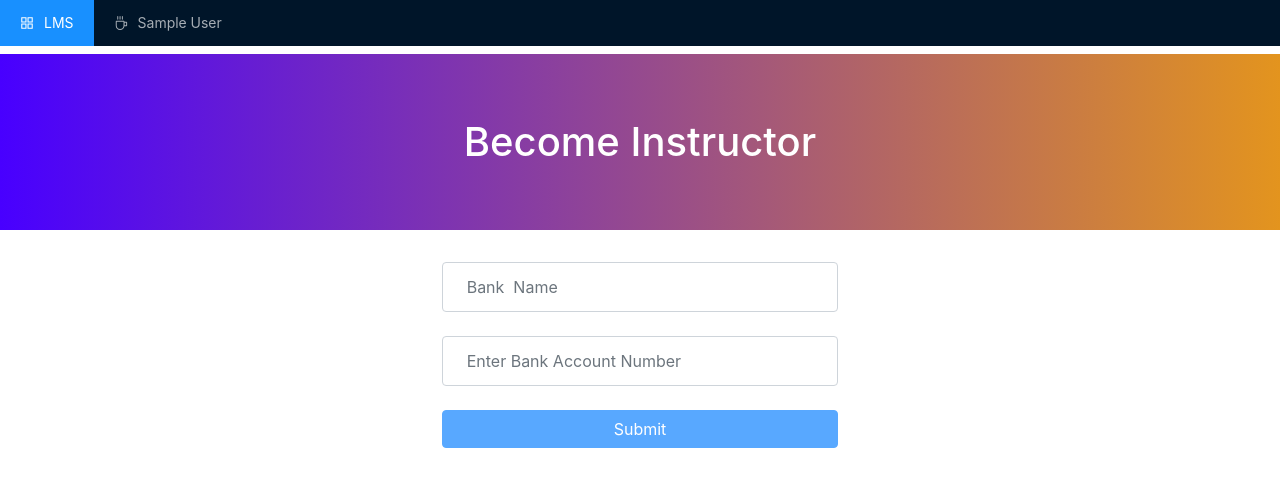
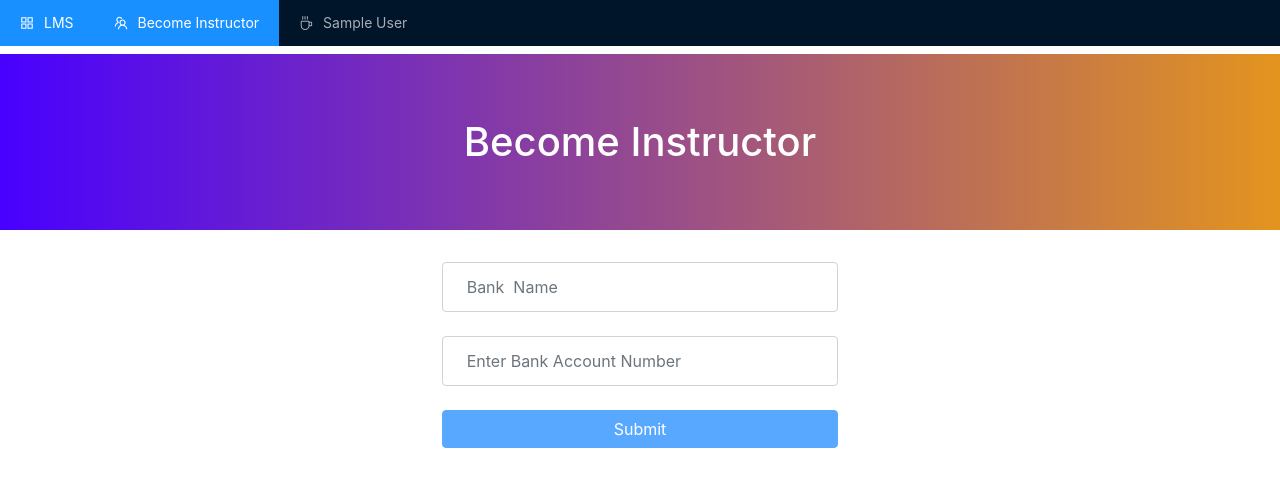
Before and after one commit to aimanskie/lms-client, a Next.js app: page /user/new-instructor in a window 1280 px wide. Shown: the top 486 px of the page. Built offline with nearby package versions, Linux system fonts and the light colour scheme; no server answers; sample sign-in values are in the browser's storage.

Commit message:
redirect

```diff
--- a/components/TopNav.js
+++ b/components/TopNav.js
@@ -19,48 +19,63 @@ const { Item, SubMenu, ItemGroup } = Menu
 
 const TopNav = () => {
   const [current, setCurrent] = useState('')
+  // const [user1, setUser1] = useState(null)
+  // const [logOut, setLogOut] = useState(null)
 
-  const { state, dispatch } = useContext(Context)
-  const { user } = state
-  console.log(user)
+  const {
+    state: { user },
+    dispatch,
+  } = useContext(Context)
   const router = useRouter()
 
   useEffect(() => {
+    // axios('/api/current-user1')
+    //   .then((data) => {
+    //     const { role } = data.data
+    //     setUser1(role)
+    //   })
+    //   .catch((err) => console.log(err))
+
     process.browser && setCurrent(window.location.pathname)
   }, [process.browser && window.location.pathname])
+
+  // useEffect(() => {
+  //   if (user.role.includes('Admin') || user.role.includes('Instructor')) {
+  //     setShow(true)
+  //   }
+  // }, [user.role])
 
   const logout = async () => {
     dispatch({ type: 'LOGOUT' })
     window.localStorage.removeItem('user')
     const { data } = await axios.get('/api/logout')
     toast(data.message)
+    // setUser1(null)
     router.push('/login')
   }
 
   return (
-    <Menu theme='dark' mode='horizontal' selectedKeys={[current]} className='mb-2' style={{ dispay: 'block' }}>
+    <Menu theme='dark' mode='horizontal' selectedKeys={[current]} className='mb-2'>
       <Item key='/' onClick={(e) => setCurrent(e.key)} icon={<AppstoreOutlined />}>
         <Link href='/'>
           <a>LMS</a>
         </Link>
       </Item>
 
-      {user && user.role && (user.role.includes('Admin') || user.role.includes('Instructor')) && (
+      {user && user.role && (user.role.includes('Admin') || user.role.includes('Instructor')) ? (
         <Item key='/instructor/course/create' onClick={(e) => setCurrent(e.key)} icon={<CarryOutOutlined />}>
           <Link href='/instructor/course/create'>
             <a>Create Course</a>
           </Link>
         </Item>
-      )}
-      {/* // : (
-      //   user !== null && (
-      //     <Item key='/user/new-instructor' onClick={(e) => setCurrent(e.key)} icon={<TeamOutlined />}>
-      //       <Link href='/user/new-instructor'>
-      //         <a>Become Instructor</a>
-      //       </Link>
-      //     </Item>
-      //   )
-      // )} */}
+      ) : user !== null ? (
+        <Item key='/user/new-instructor' onClick={(e) => setCurrent(e.key)} icon={<TeamOutlined />}>
+          <Link href='/user/new-instructor'>
+            <a>Become Instructor</a>
+          </Link>
+        </Item>
+      ) : <Item></Item>
+    }
 
       {user === null && (
         <>
--- a/pages/user/new-instructor.js
+++ b/pages/user/new-instructor.js
@@ -10,13 +10,11 @@ const newInstructor = () => {
 
   const {
     state: { user },
+    dispatch,
   } = useContext(Context)
 
   const router = useRouter()
   // console.log(user)
-  // useEffect(() => {
-  //   if (user !== null) router.push('/')
-  // }, [user])
 
   const handleSubmit = async (e) => {
     e.preventDefault()
@@ -25,11 +23,15 @@ const newInstructor = () => {
         bankAccount,
         bank,
       })
+      dispatch({
+        type: 'LOGIN',
+        payload: data,
+      })
       console.log('REGISTER RESPONSE', data)
       toast('Registration Instructor successful')
       setBankAccount('')
       setBank('')
-      router.push('/user')
+      router.push('/instructor')
     } catch (err) {
       toast(err.response.data)
     }
```
Also changed, not shown: pages/stripe/success/[id].js (+7 -2 lines).
